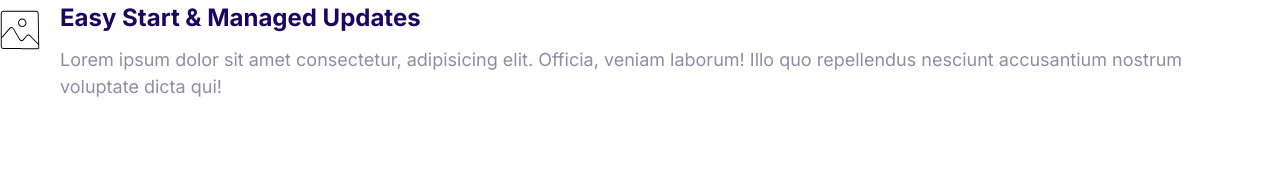
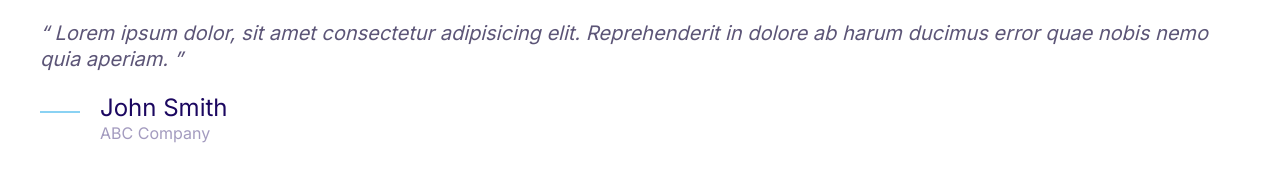
Before and after one commit to creatcoder/web3.0, a plain HTML site: page index.html in a window 1280 px wide. Drawn offline with Linux system fonts and the light colour scheme.

Commit message:
Create quotes.

```diff
--- a/css/styles.css
+++ b/css/styles.css
@@ -4,6 +4,7 @@
     --color-accent:#ff3400;
     --color-headings:#1b0760;
     --color-body:#918ca4;
+    --color-body-darker:#5c5577;
     --color-border:#ccc;
     --border-radius:30px;
 }
@@ -401,3 +402,52 @@ a{
 .media__image{
     margin-top: 1rem;
 }
+
+/* Quotes */
+.quote{
+    font-size:3rem;
+    font-style:italic;
+    color:var(--color-body-darker);
+    line-height: 1.3;
+}
+
+.quote__text::before{
+    content: open-quote;
+}
+
+.quote__text::after{
+    content:close-quote;
+}
+
+.quote__author{
+    font-size:3rem;
+    font-weight: 500;
+    font-style: normal;
+    margin-bottom: 0;
+}
+
+.quote__organization{
+    color:var(--color-headings);
+    opacity: .4;
+    font-size: 2rem;
+    font-style: normal;
+}
+
+.quote__line{
+    position:relative;
+    bottom: 10px;
+}
+
+@media screen and (min-width:1024px){
+    .quote{
+        font-size: 2rem;
+    }
+
+    .quote__author{
+        font-size:2.4rem;
+    }
+
+    .quote__organization{
+        font-size: 1.6rem;
+    }
+}
--- a/index.html
+++ b/index.html
@@ -15,20 +15,24 @@
     <link rel="stylesheet" href="css/styles.css" />
   </head>
   <body>
+    <blockquote class="quote">
+      <p class="quote__text">
+        Lorem ipsum dolor, sit amet consectetur adipisicing elit. Reprehenderit
+        in dolore ab harum ducimus error quae nobis nemo quia aperiam.
+      </p>
+      <footer>
         <div class="media">
           <div class="media__image">
-        <svg class="icon icon--primary">
-          <use xlink:href="images/sprite.svg#snap"></use>
+            <svg class="icon icon--primary quote__line">
+              <use xlink:href="images/sprite.svg#line"></use>
             </svg>
           </div>
           <div class="media__body">
-        <h3 class="media__title">Easy Start & Managed Updates</h3>
-        <p>
-          Lorem ipsum dolor sit amet consectetur, adipisicing elit. Officia,
-          veniam laborum! Illo quo repellendus nesciunt accusantium nostrum
-          voluptate dicta qui!
-        </p>
+            <h3 class="media__title quote__author">John Smith</h3>
+            <p class="quote__organization">ABC Company</p>
           </div>
         </div>
+      </footer>
+    </blockquote>
   </body>
 </html>
```
Lines whose indentation alone changed are shown as unchanged.
